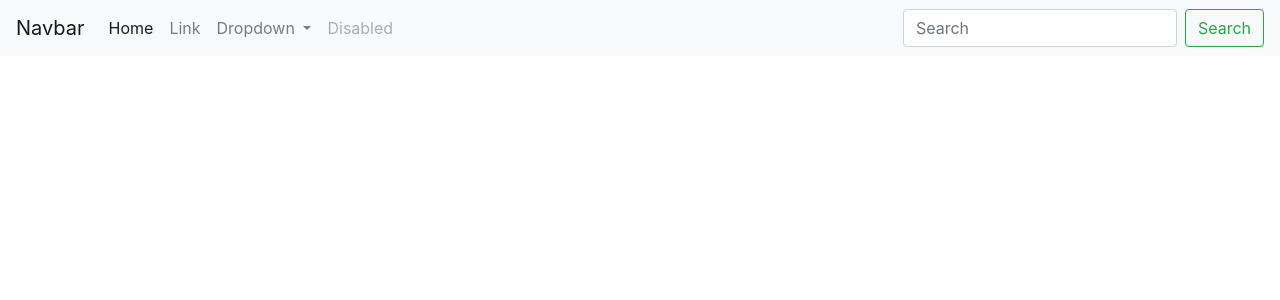
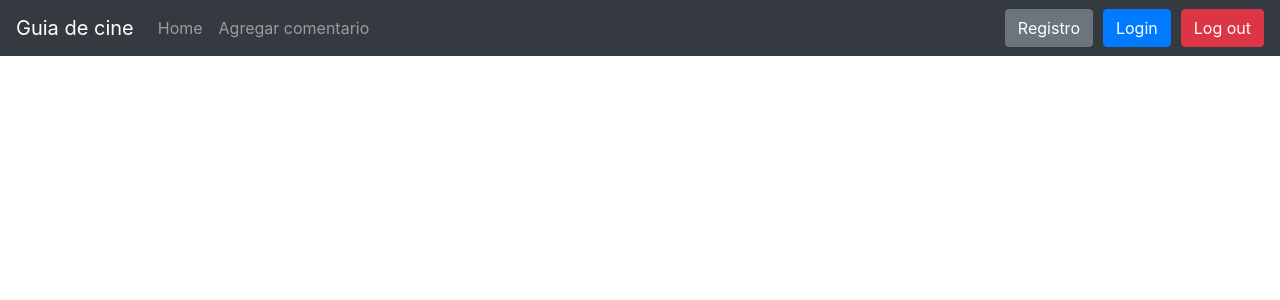
Before and after one commit to sobraljuanpa/tallerProg, a PHP site: page / in a window 1280 px wide. Shown: the top 300 px of the page. Run offline with PHP 8.4, Linux system fonts and the light colour scheme; some libraries are stand-ins or nearby versions.

Commit message:
Se deja la navbar final en el repo

```diff
--- a/index.php
+++ b/index.php
@@ -10,40 +10,27 @@
     <script src="bootstrap-4.4.1-dist/js/bootstrap.min.js"></script>
 </head>
 <body>
-    <nav class="navbar navbar-expand-lg navbar-light bg-light">
-        <a class="navbar-brand" href="#">Navbar</a>
+  <nav class="navbar navbar-expand-lg navbar-dark bg-dark">
+    <a class="navbar-brand" href="#">Guia de cine</a>
     <button class="navbar-toggler" type="button" data-toggle="collapse" data-target="#navbarSupportedContent" aria-controls="navbarSupportedContent" aria-expanded="false" aria-label="Toggle navigation">
       <span class="navbar-toggler-icon"></span>
     </button>
 
     <div class="collapse navbar-collapse" id="navbarSupportedContent">
       <ul class="navbar-nav mr-auto">
-            <li class="nav-item active">
-              <a class="nav-link" href="#">Home <span class="sr-only">(current)</span></a>
+        <li class="nav-item">
+          <a class="nav-link" href="#">Home</a>
         </li>
         <li class="nav-item">
-              <a class="nav-link" href="#">Link</a>
-            </li>
-            <li class="nav-item dropdown">
-              <a class="nav-link dropdown-toggle" href="#" id="navbarDropdown" role="button" data-toggle="dropdown" aria-haspopup="true" aria-expanded="false">
-                Dropdown
-              </a>
-              <div class="dropdown-menu" aria-labelledby="navbarDropdown">
-                <a class="dropdown-item" href="#">Action</a>
-                <a class="dropdown-item" href="#">Another action</a>
-                <div class="dropdown-divider"></div>
-                <a class="dropdown-item" href="#">Something else here</a>
-              </div>
-            </li>
-            <li class="nav-item">
-              <a class="nav-link disabled" href="#" tabindex="-1" aria-disabled="true">Disabled</a>
+          <a class="nav-link" href="#">Agregar comentario</a>
         </li>
       </ul>
-          <form class="form-inline my-2 my-lg-0">
-            <input class="form-control mr-sm-2" type="search" placeholder="Search" aria-label="Search">
-            <button class="btn btn-outline-success my-2 my-sm-0" type="submit">Search</button>
-          </form>
     </div>
+
+    <button type="button" class="btn btn-secondary" style="margin-left: 10px;">Registro</button>
+    <button type="button" class="btn btn-primary" style="margin-left: 10px;">Login</button>
+    <button type="button" class="btn btn-danger" style="margin-left: 10px;">Log out</button>
+
     </nav>
 </body>
 </html>
```
Lines whose indentation alone changed are shown as unchanged.
